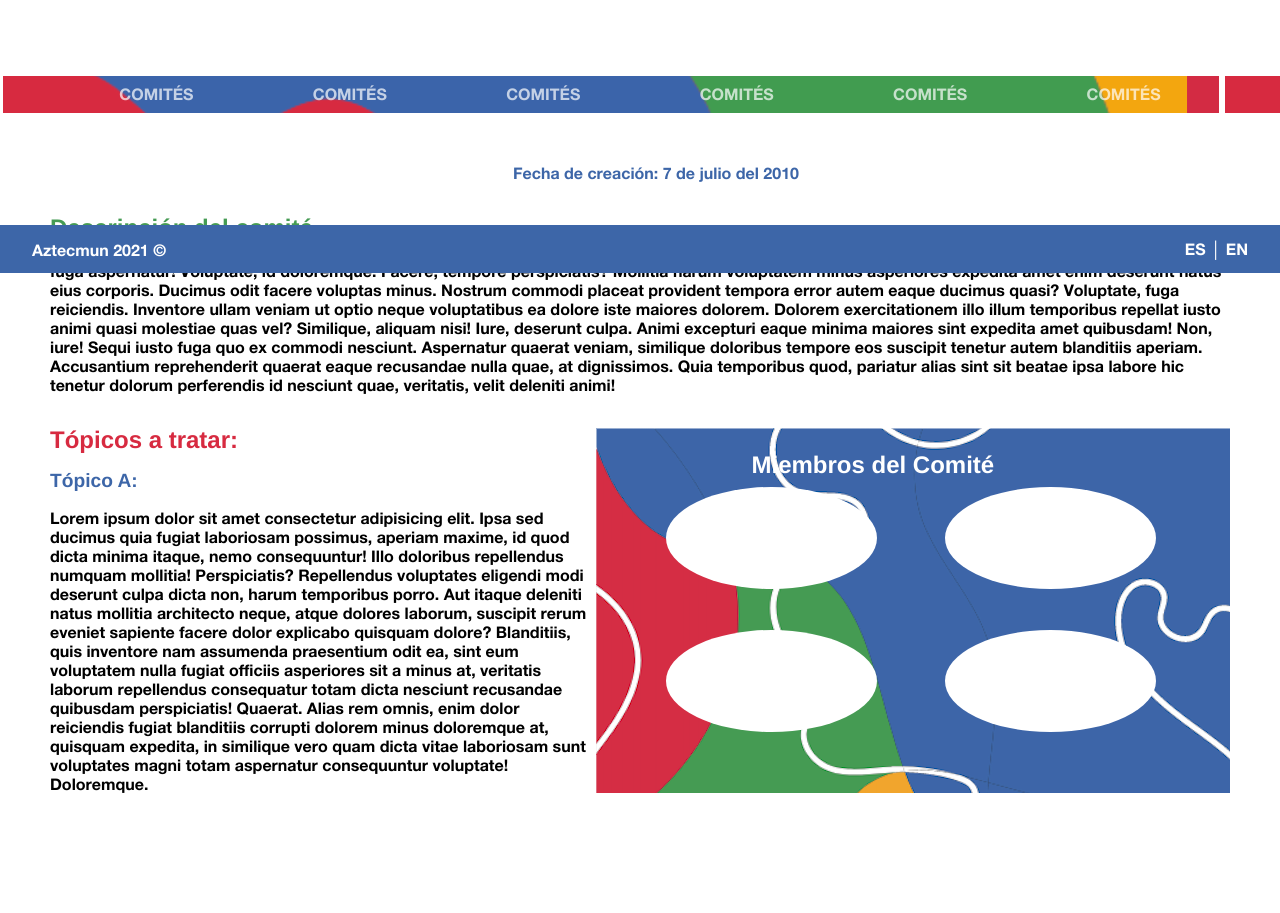
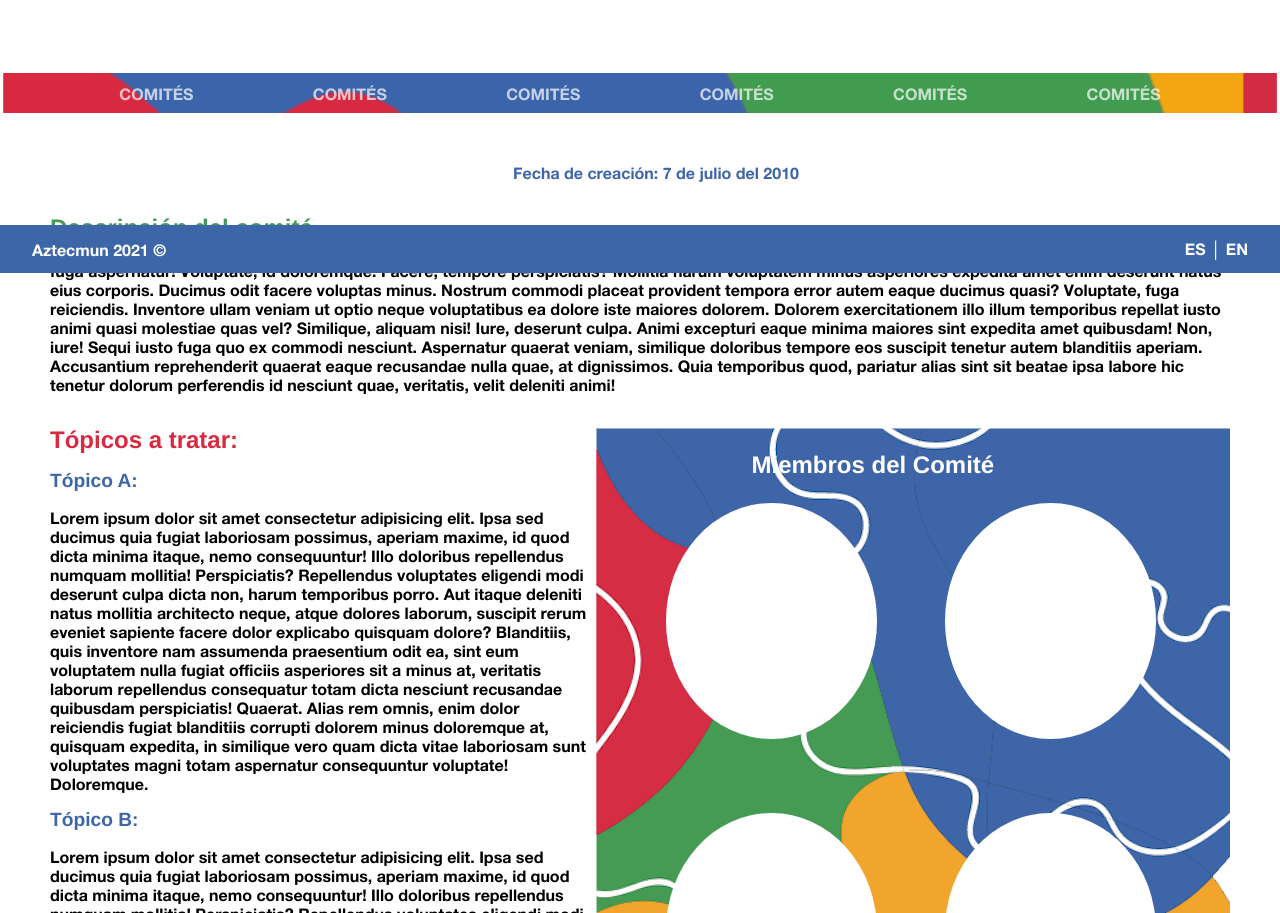
Before and after one commit to aztecmun/aztecmun-2021, a Next.js app: page /comites in a window 1280 px wide. Shown: the part 527-1440 px from the top of the page. Before the commit the page ends 1370 px from the top, so only its background shows below. Built offline with nearby package versions, Linux system fonts and the light colour scheme; no server answers.

Commit message:
Responsive Committees

```diff
--- a/components/StyledDescrip/DescripElements.js
+++ b/components/StyledDescrip/DescripElements.js
@@ -7,7 +7,7 @@ export const Container = styled.div`
   overflow: hidden;
 
   @media (max-width: 768px) {
-    min-height: 200vh;
+    min-height: ${(props) => (props.higher ? '350vh' : '200vh')};
   }
 `
 
--- a/pages/comites/ComitesElements.js
+++ b/pages/comites/ComitesElements.js
@@ -9,7 +9,8 @@ export const ComMenu = styled.ul`
   height: 5vh;
   width: 100%;
 
-  background: url('/Img/MENU TITULO.png');
+  background: url('/Img/MENU TITULO.png') center no-repeat;
+  background-size: cover;
 
   @media (max-width: 768px) {
     font-size: 0.6rem;
@@ -34,12 +35,17 @@ export const ComLink = styled.li`
 export const ComContainer = styled(motion.div)`
   display: flex;
   flex-direction: column;
+  align-items: center;
   gap: 2rem;
 
   padding: 50px;
 
-  max-height: 100vh;
+  height: 100vh;
   max-width: 100vw;
+
+  @media (max-width: 768px) {
+    height: 200vh;
+  }
 `
 
 export const ComHeader = styled.div`
@@ -68,6 +74,12 @@ export const ComDescription = styled.div`
 
 export const ComTopic = styled.div`
   display: flex;
+
+  height: 100%;
+
+  @media (max-width: 768px) {
+    flex-direction: column;
+  }
 `
 
 export const Topic = styled.div`
--- a/pages/comites/index.js
+++ b/pages/comites/index.js
@@ -27,7 +27,7 @@ export default function comites() {
   const router = useRouter()
 
   return (
-    <Container>
+    <Container higher>
       <Head>
         <title>Comités - AztecMUN 2021</title>
       </Head>
@@ -145,6 +145,25 @@ export default function comites() {
               dicta vitae laboriosam sunt voluptates magni totam aspernatur
               consequuntur voluptate! Doloremque.
             </p>
+
+            <h3>Tópico B:</h3>
+            <p>
+              Lorem ipsum dolor sit amet consectetur adipisicing elit. Ipsa sed
+              ducimus quia fugiat laboriosam possimus, aperiam maxime, id quod
+              dicta minima itaque, nemo consequuntur! Illo doloribus repellendus
+              numquam mollitia! Perspiciatis? Repellendus voluptates eligendi
+              modi deserunt culpa dicta non, harum temporibus porro. Aut itaque
+              deleniti natus mollitia architecto neque, atque dolores laborum,
+              suscipit rerum eveniet sapiente facere dolor explicabo quisquam
+              dolore? Blanditiis, quis inventore nam assumenda praesentium odit
+              ea, sint eum voluptatem nulla fugiat officiis asperiores sit a
+              minus at, veritatis laborum repellendus consequatur totam dicta
+              nesciunt recusandae quibusdam perspiciatis! Quaerat. Alias rem
+              omnis, enim dolor reiciendis fugiat blanditiis corrupti dolorem
+              minus doloremque at, quisquam expedita, in similique vero quam
+              dicta vitae laboriosam sunt voluptates magni totam aspernatur
+              consequuntur voluptate! Doloremque.
+            </p>
           </Topic>
 
           <ComMembers>
```
